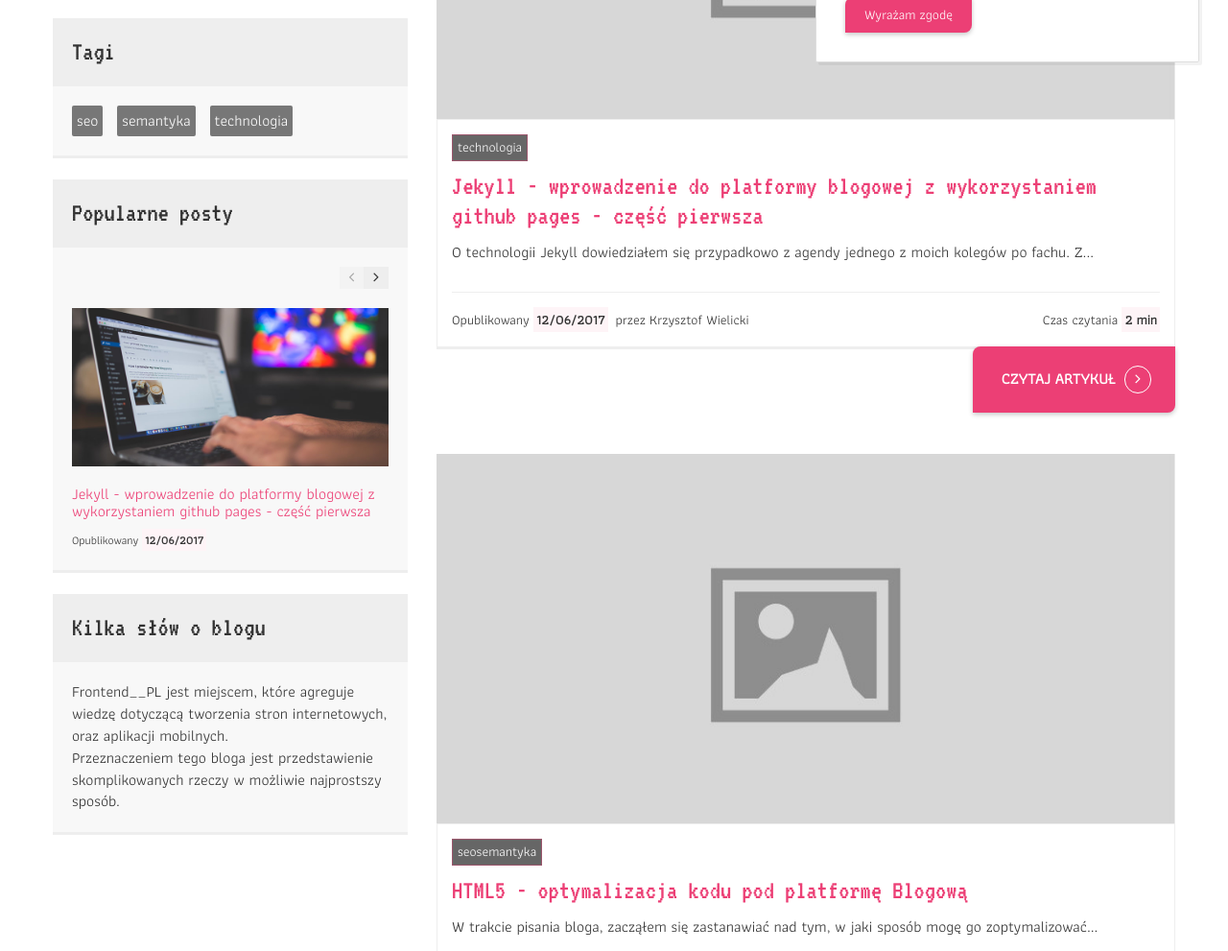
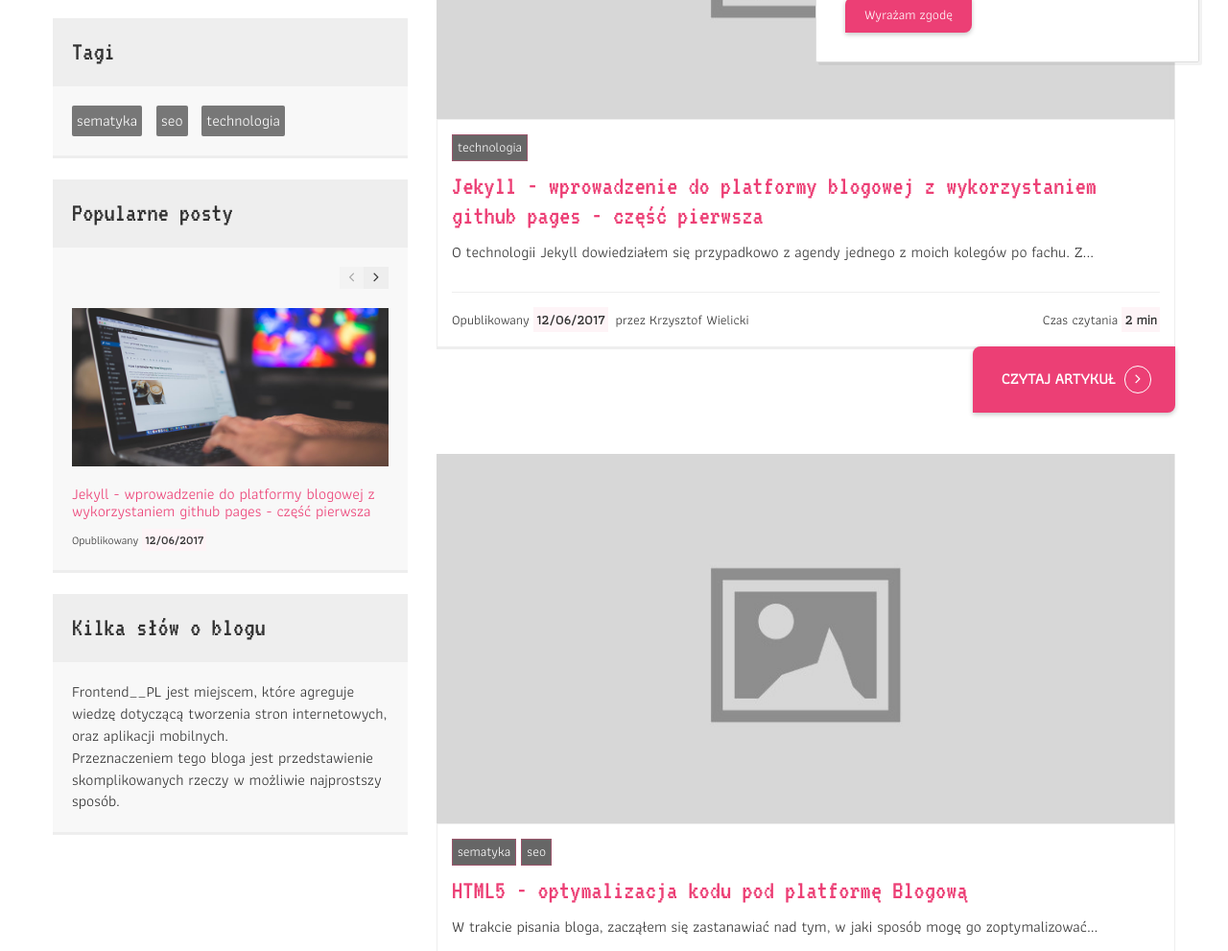
Before and after one commit to kwielicki/kwielicki.github.io, a Jekyll site: the page built from index.html, in a window 1280 px wide. Shown: the part 805-1796 px from the top of the page at 96% size. Built offline with Jekyll 4.4.1, drawn with Linux system fonts in a browser that asks for light colours; nearby versions of some CDN libraries; the list of posts is cut into pages by our own code.

```diff
--- a/_posts/2017-12-01-html5-optymalizacje-bloga-seo.markdown
+++ b/_posts/2017-12-01-html5-optymalizacje-bloga-seo.markdown
@@ -3,7 +3,7 @@ layout: post
 title:  "HTML5 - optymalizacja kodu pod platformę Blogową"
 author: Krzysztof Wielicki
 date:   2017-12-01 21:17:02 +0100
-tags: ["seo", "semantyka"]
+tags: ["sematyka", "seo"]
 categories: ["html5"]
 thumbnail: blog-introduction.jpg
 comments: true
--- a/_sass/components/_component-tag.scss
+++ b/_sass/components/_component-tag.scss
@@ -9,5 +9,8 @@
         color: #fff;
         border: 1px solid $border-color;
         font-size: $font-size-small;
+        a {
+            color: #fff;
+        }
     }
 }
--- a/assets/javascript/search.js
+++ b/assets/javascript/search.js
@@ -73,6 +73,7 @@ var idx = lunr(function () {
 var results = idx.search(searchTerm); // Get lunr to perform a search
 displaySearchResults(results, window.store); // We'll write this in the next section
 
+}
     document.querySelector('.form').addEventListener('submit', function( event ) {
       const inputEl = this.querySelector('.form-control');
       const inputElValue = inputEl.value;
@@ -80,7 +81,6 @@ displaySearchResults(results, window.store); // We'll write this in the next sec
         event.preventDefault();
       };
     });
-}
 
     //- Site search validator
     const locationSearch = document.location.search.split("&")[0].replace("?","").split("=")[1];
--- a/index.html
+++ b/index.html
@@ -15,12 +15,15 @@ layout: main
                 {% else %}
                 {% endif %}
                 <div class="posts-wrapper__content">
-                    {% if post.tags %}
-                        <ul class="posts-wrapper__tags component tag">
-                            <li>{{ post.tags }}</li>
-                        </ul>
-                    {% else %}
-                    {% endif %}
+                     <ul class="posts-wrapper__tags component tag">
+                      {% for tag in post.tags %}
+                      <li class="weight-{{ tag.weight | round }}">
+                        <a title="Tag: {{ tag }}" href="{{baseurl}}/tags#{{tag}}">
+                          {{ tag }}
+                        </a>
+                      </li>
+                      {% endfor %}
+                    </ul>
                     <h2 class="posts-wrapper__title"><a href="{{post.url | prepend: site.baseurl}}">{{post.title}}</a></h2>
                     <p class="posts-wrapper__description">{{ post.content | strip_html | truncatewords: 15 }}</p>
                     <ul class="list-unstyled posts-wrapper__info">
@@ -73,7 +76,7 @@ layout: main
             <div class="widget__inner">
                 {% for tag in site.tags %}
                     {% capture tag_name %}{{ tag | first }}{% endcapture %}
-                    <a href="{{baseurl}}/tags#{{tag_name | capitalize }}" data-tag-name="{{ tag_name }}" data-tags-count="{{ tag | last | size }}" class="tag">
+                    <a href="{{baseurl}}/tags#{{tag_name}}" data-tag-name="{{ tag_name }}" data-tags-count="{{ tag | last | size }}" class="tag">
                         <span class="tag__name">{{ tag_name }}</span>
                     </a>
                 {% endfor %}
--- /dev/null
+++ b/robots.txt
@@ -0,0 +1,5 @@
+# www.robotstxt.org/
+# www.google.com/support/webmasters/bin/answer.py?hl=en&answer=156449
+
+User-agent: *
+Sitemap: https://kwielicki.github.io/sitemap.xml
```
